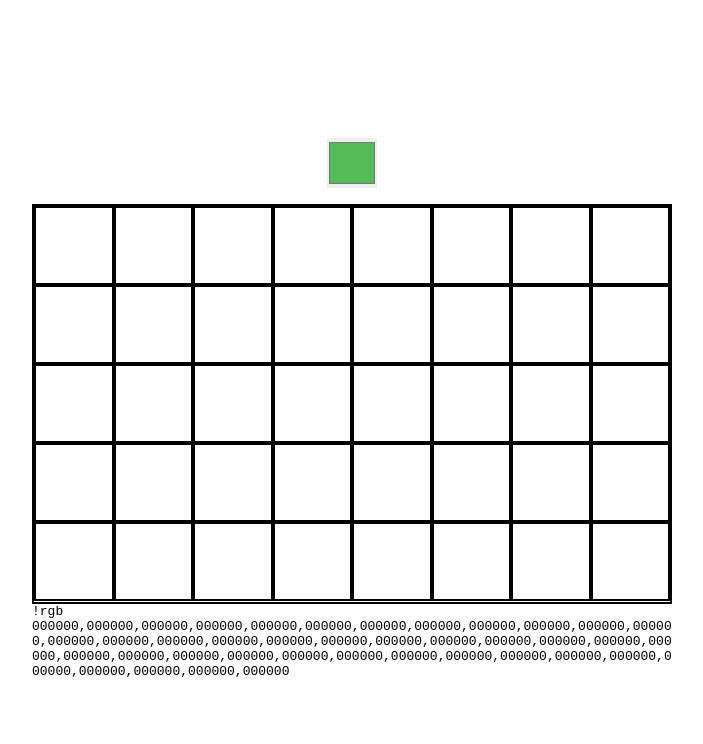
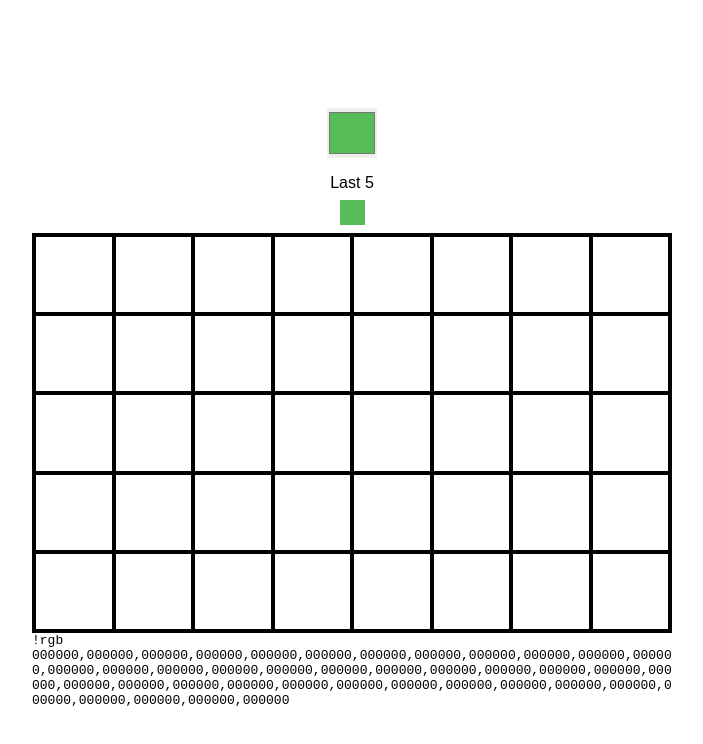
Before and after one commit to CodingGarden/react-pixel-art-maker, a React (Create React App) app: page / in a window 1280 px wide. Shown: the top 744 px of the page, without its empty margins (288-991 px from the left). Built offline with nearby package versions, Linux system fonts and the light colour scheme.

Commit message:
Update App.js

```diff
--- a/src/App.js
+++ b/src/App.js
@@ -1,6 +1,6 @@
 /* eslint-disable jsx-a11y/no-static-element-interactions */
 /* eslint-disable jsx-a11y/click-events-have-key-events */
-import React, { useState, useMemo } from 'react';
+import React, { useState, useMemo, useRef, useEffect } from 'react';
 
 import Grid from './components/Grid';
 import ColorPicker from './components/ColorPicker';
@@ -16,6 +16,21 @@ function App() {
   const [cells, setCells] = useState(initialCells);
   const [currentColor, setCurrentColor] = useState('#56BC58');
   const classes = useStyles();
+
+  const lastfive = useRef(['#56BC58']);
+
+  useEffect(() => {
+    if (lastfive.current.includes(currentColor)) {
+      lastfive.current = lastfive.current.filter((val) => val != currentColor);
+      lastfive.current.push(currentColor);
+      return;
+    }
+    console.log('in effect', lastfive.current);
+    //let lastLastFive = lastfive.current.slice()
+    lastfive.current.push(currentColor);
+    lastfive.current = lastfive.current.slice(-5);
+  }, [cells]);
+
   const colorSwatch = useMemo(
     () => [
       ...new Set(cells.filter((cell) => cell.on).map((cell) => cell.color)),
@@ -39,12 +54,22 @@ function App() {
           />
         ))}
       </div>
+      Last 5
+      <div className={classes.colorSwatchContainer}>
+        {lastfive.current.map((color) => (
+          <div
+            key={color}
+            onClick={() => setCurrentColor(color)}
+            onContextMenu={() => alert(color)}
+            className={classes.colorSwatch}
+            style={{ background: color }}
+          />
+        ))}
+      </div>
       <Grid cells={cells} setCells={setCells} currentColor={currentColor} />
       <p className={classes.chatString}>
         {/* eslint-disable-next-line */}
-        !rgb
-        {' '}
-        {chatString}
+        !rgb {chatString}
       </p>
     </div>
   );
```
